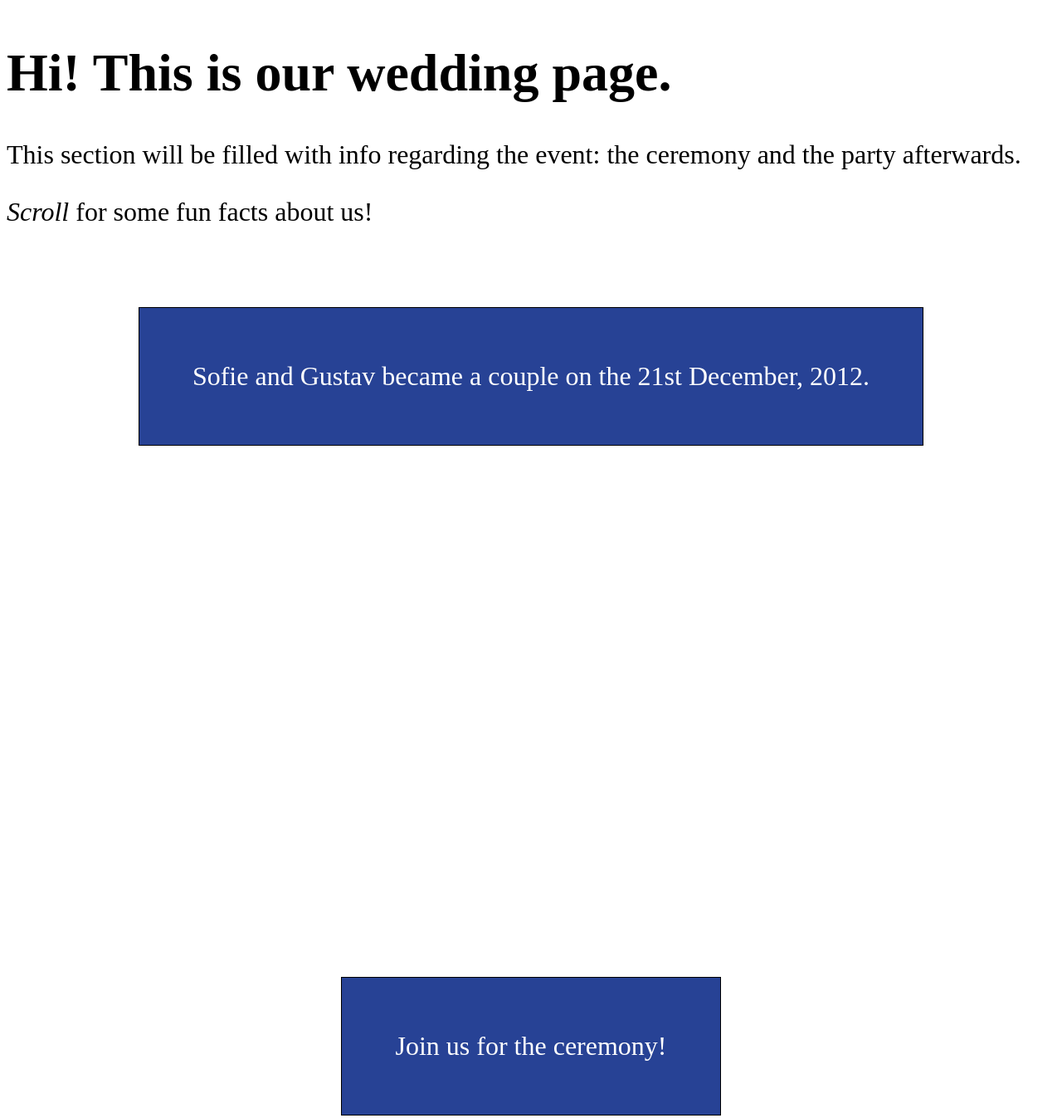
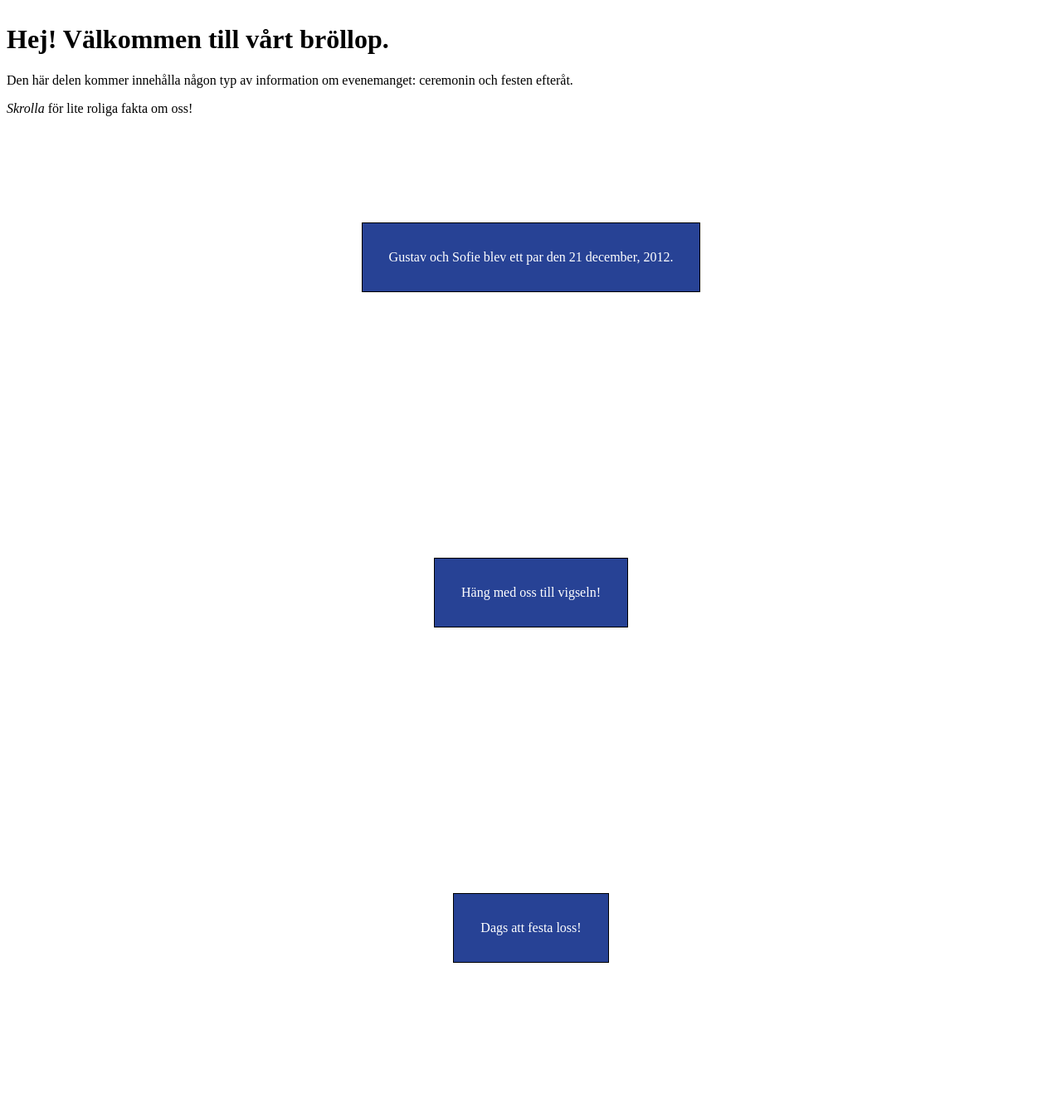
Before and after one commit to kglundgren/wedding, a plain HTML site: page index.html in a window 1280 px wide. Shown: the top 1347 px of the page at 83% size. Drawn offline with nearby package versions, Linux system fonts and the light colour scheme.

Commit message:
Media queries (mobile first) and Swedish.

```diff
--- a/index.html
+++ b/index.html
@@ -4,27 +4,28 @@
   <title>Wedding</title>
   <link href="https://unpkg.com/aos@2.3.1/dist/aos.css" rel="stylesheet">
   <link href="src/css/styles.css" rel="stylesheet">
+  <meta name="viewport" content="width=device-width, initial-scale=1.0">
 </head>
 <body>
 
   <header>
-    <h1>Hi! This is our wedding page.</h1>
-    <p>This section will be filled with info regarding the event: the ceremony and the party afterwards.</p>
-    <p><em>Scroll</em> for some fun facts about us!</p>
+    <h1>Hej! Välkommen till vårt bröllop.</h1>
+    <p>Den här delen kommer innehålla någon typ av information om evenemanget: ceremonin och festen efteråt.</p>
+    <p><em>Skrolla</em> för lite roliga fakta om oss!</p>
   </header>
 
   <main>
 
     <section data-aos="fade-up">
-      Sofie and Gustav became a couple on the 21st December, 2012.
+      Gustav och Sofie blev ett par den 21 december, 2012.
     </section>
 
     <section data-aos="fade-up">
-      Join us for the ceremony!
+      Häng med oss till vigseln!
     </section>
 
     <section data-aos="fade-up">
-      Let's party!
+      Dags att festa loss!
     </section>
 
   </main>
--- a/src/css/styles.css
+++ b/src/css/styles.css
@@ -1,5 +1,6 @@
 html {
-    font-size: 2rem;
+    font-size: 20px;
+    -webkit-text-size-adjust: 100%;
 }
 
 html, body {
@@ -22,6 +23,11 @@ main {
 }
 
 main > :first-child {
+    margin-top: 2rem;
+}
+
+main > :last-child {
+    margin-bottom: 10rem;
 }
 
 section {
@@ -31,3 +37,13 @@ section {
     text-align: center;
     padding: 2rem;
 }
+
+@media (min-width: 1200px) {
+    html {
+        font-size: 16px;
+    }
+    main > :first-child {
+        margin-top: 5rem;
+    }
+
+}
```
